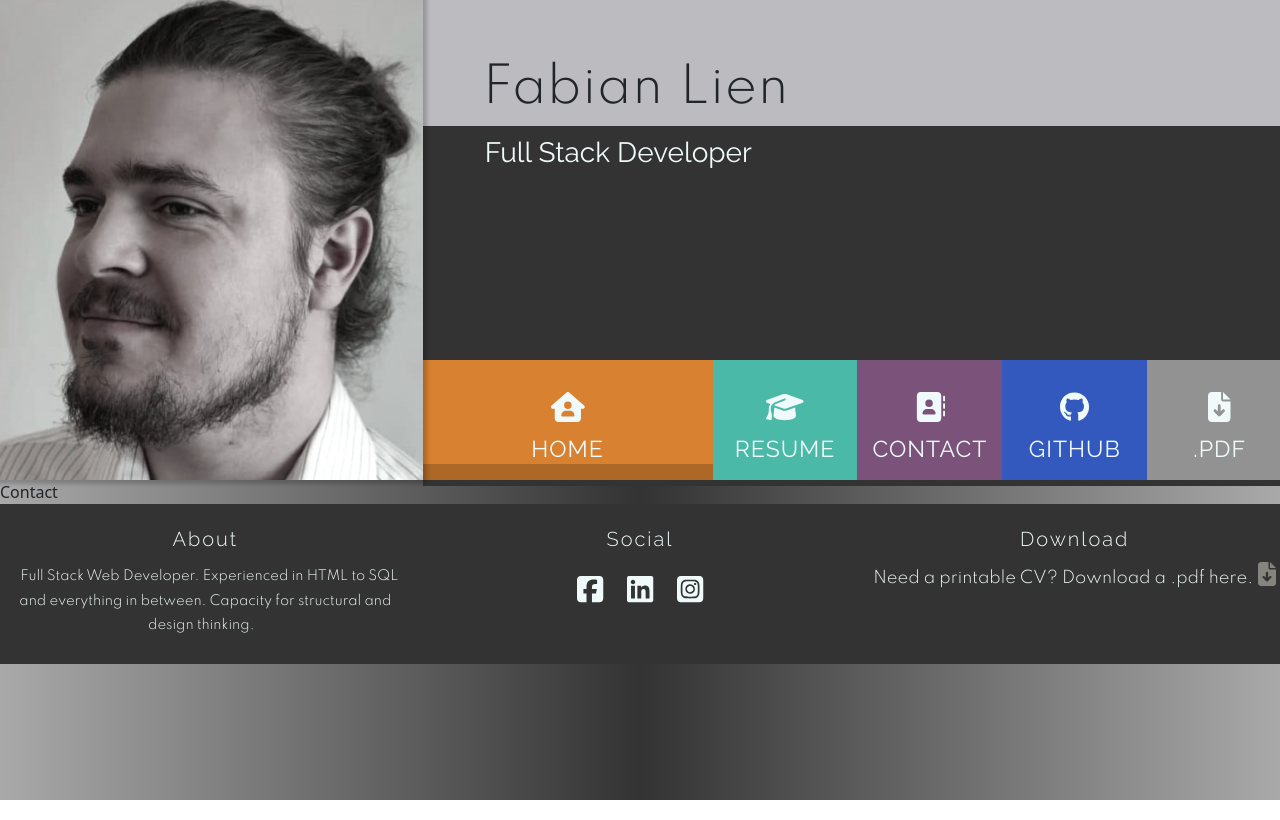
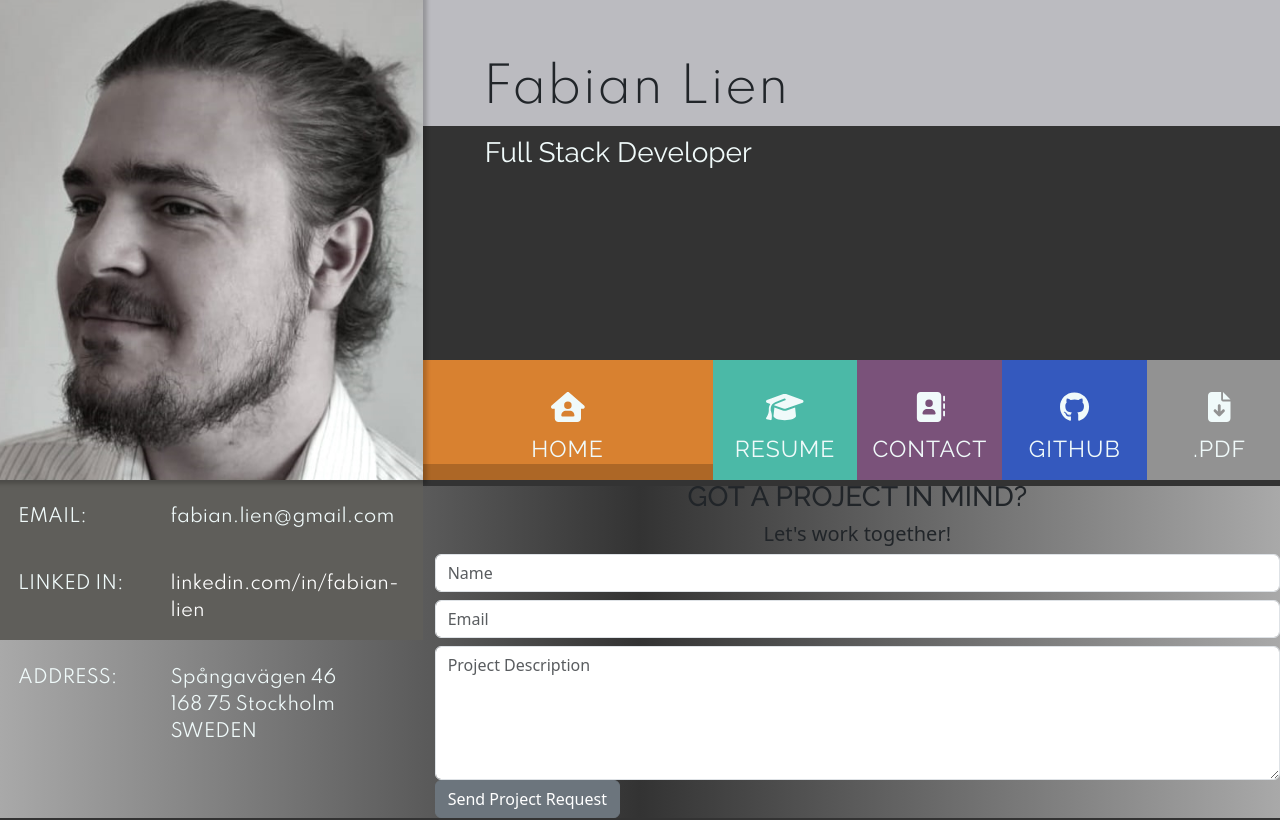
Before and after one commit to fabianlien/resume-REACT, a React (Create React App) app in the folder resume/: page /contact in a window 1280 px wide. Shown: the top 820 px of the page. Built offline with nearby package versions, Linux system fonts and the light colour scheme.

Commit message:
add content to contact page and style contact info

```diff
--- /dev/null
+++ b/resume/src/components/InfoItem.js
@@ -0,0 +1,17 @@
+import React from 'react'
+import styles from '../styles/InfoItem.module.css'
+
+const InfoItem = ({k, val, extraClass}) => {
+  return (
+    <div className={styles.personalInfoItem}>
+      <div className={extraClass? (`${styles[extraClass]} ${styles.key}`):styles.key}>
+        <span>{`${k}:`}</span>
+      </div>
+      <div className={extraClass? (`${styles[extraClass]} ${styles.value}`):styles.value}>
+        <span>{val}</span>
+      </div>
+    </div>
+  )
+}
+
+export default InfoItem
--- /dev/null
+++ b/resume/src/components/contact/InfoContact.js
@@ -0,0 +1,22 @@
+import React from 'react';
+import styles from '../../styles/InfoItem.module.css';
+import InfoItem from '../InfoItem';
+
+const InfoContact = () => {
+    return (
+        <div className={`${styles.sectionColumn} ${styles.personalInfo} col-md-4 p-5 p-md-2`}>
+            <div className="row">
+                <div className="col-12">
+                    <h3 id={styles.personalInfoHeading}>Contact info</h3>
+                </div>
+                <InfoItem extraClass="contactInfo" k="phone" val="+46 73 094 23 23"/>
+                <InfoItem extraClass="contactInfo" k="email" val="fabian.lien@gmail.com"/>
+                <InfoItem extraClass="contactInfo" k="linked in" val={<a href="https://www.linkedin.com/in/fabian-lien/" target="_blank"
+                            rel="noreferrer">linkedin.com/in/fabian-lien</a>}/>
+                <InfoItem extraClass="contactInfo" k="Address" val={<>Spångavägen 46<br /> 168 75 Stockholm SWEDEN</>}/>
+            </div>
+        </div>
+    )
+}
+
+export default InfoContact
--- a/resume/src/components/home/PersonalInfo.js
+++ b/resume/src/components/home/InfoPersonal.js
@@ -1,9 +1,9 @@
 import React from 'react'
-import styles from '../../styles/PersonalInfo.module.css'
-import PersonalInfoItem from './PersonalInfoItem'
+import styles from '../../styles/InfoItem.module.css'
+import InfoItem from '../InfoItem'
 import useWindowDimensions from '../../hooks/useWindowDimensions'
 
-const PersonalInfo = () => {
+const InfoPersonal = () => {
     const { width } = useWindowDimensions();
 
     const skillsList = <ul>
@@ -30,13 +30,13 @@ const PersonalInfo = () => {
                 <div className="col-12">
                     <h3 id={styles.personalInfoHeading}>Personal info</h3>
                 </div>
-                <PersonalInfoItem k="Name" val="Fabian Lien" />
-                <PersonalInfoItem k="Date of birth" val="1994 - 06 - 13" />
-                <PersonalInfoItem k={(width < 960) & (width > 767) ? ("Nation- ality"): ("Nationality") } val="Swedish" />
-                <PersonalInfoItem k="Skills" val={skillsList} />
+                <InfoItem k="Name" val="Fabian Lien" />
+                <InfoItem k="Date of birth" val="1994 - 06 - 13" />
+                <InfoItem k={(width < 960) & (width > 767) ? ("Nation- ality"): ("Nationality") } val="Swedish" />
+                <InfoItem k="Skills" val={skillsList} />
             </div>
         </div>
     )
 }
 
-export default PersonalInfo
+export default InfoPersonal
--- a/resume/src/components/home/PersonalInfoItem.js
+++ /dev/null
@@ -1,17 +0,0 @@
-import React from 'react'
-import styles from '../../styles/PersonalInfo.module.css'
-
-const PersonalInfoItem = ({k, val}) => {
-  return (
-    <div className={styles.personalInfoItem}>
-      <div className={styles.key}>
-        <span>{`${k}:`}</span>
-      </div>
-      <div className={styles.value}>
-        <span>{val}</span>
-      </div>
-    </div>
-  )
-}
-
-export default PersonalInfoItem
--- a/resume/src/pages/Contact.js
+++ b/resume/src/pages/Contact.js
@@ -1,8 +1,31 @@
-import React from 'react'
+import React from 'react';
+import InfoContact from '../components/contact/InfoContact';
 
 const Contact = () => {
   return (
-    <div>Contact</div>
+      <div className="row">
+        <InfoContact/>
+        <div className="col-md-8 section-column main-content-box-color contact-color contact-column">
+          <div className="col">
+            <h3 className="text-center">Got a project in mind?</h3>
+            <h5 className="text-center">Let's work together!</h5>
+            <div className="center-form">
+              <div className="alert alert-secondary alert-dismissible fade show text-center d-none"
+                role="alert" id="request-success"></div>
+              <form onsubmit="return sendMail(this);">
+                <input type="text" name="name" className="form-control mb-2" id="fullname"
+                  placeholder="Name" required />
+                <input type="email" name="emailaddress" className="form-control mb-2" id="emailaddress"
+                  placeholder="Email" required />
+                <textarea rows="5" name="projectsummary" className="form-control" id="projectsummary"
+                  placeholder="Project Description" required></textarea>
+                <button type="submit" className="btn btn-secondary center-block">Send Project
+                  Request</button>
+              </form>
+            </div>
+          </div>
+        </div>
+      </div>
   )
 }
 
--- a/resume/src/pages/Home.js
+++ b/resume/src/pages/Home.js
@@ -1,5 +1,5 @@
 import React from 'react'
-import PersonalInfo from '../components/home/PersonalInfo'
+import InfoPersonal from '../components/home/InfoPersonal'
 import About from '../components/home/About'
 import useWindowDimensions from '../hooks/useWindowDimensions'
 
@@ -10,13 +10,13 @@ const Home = () => {
     <div className="row">
       {(width > 767) ? (
         <>
-          <PersonalInfo/>
+          <InfoPersonal/>
           <About />
         </>
       ) : (
         <>
           <About />
-          <PersonalInfo />
+          <InfoPersonal />
         </>
       )}
 
--- a/resume/src/styles/Contact.module.css
+++ b/resume/src/styles/Contact.module.css
@@ -0,0 +1,135 @@
+.sectionColumn {
+    display: table-cell;
+    padding: 0 30px 30px;
+    float: none;
+}
+
+.personalInfoItem {
+    margin-bottom: 20px;
+    display: block;
+    clear: both;
+    width: 100%;
+    font-size: large;
+    font-family: 'Spartan', sans-serif;
+}
+
+.personalInfoItem .key,
+.personalInfoItem .value {
+    padding-left: 10px;
+    display: inline-block;
+    margin-top: 0;
+    margin-left: 6px;
+}
+
+.personalInfoItem .key {
+    width: 48%;
+    text-transform: uppercase;
+}
+
+.personalInfoItem .value {
+    vertical-align: top;
+    width: 47%;
+}
+
+.personalInfoItem .value ul {
+    margin-left: -90px;
+    color: #a9a9a9;
+}
+
+.personalInfoColor {
+    background-color: rgb(95, 94, 90);
+    color: rgb(240, 250, 250);
+}
+
+div .contactInfo .key {
+    width: 30%;
+    text-transform: uppercase;
+}
+
+div .contactInfo .value {
+    width: 60%;
+}
+
+.contactColor {
+    background-color: rgb(122, 82, 122)
+}
+
+.contactColor h3 {
+    margin-top: 90px;
+    margin-bottom: 10px;
+}
+
+.contactColor h5 {
+    margin-top: 0;
+    margin-bottom: 20px;
+    font-family: 'Spartan', sans-serif;
+}
+
+.center-form {
+    padding-top: 10px;
+    margin: 0 auto;
+    max-width: 85%;
+}
+
+.btn {
+    margin-top: 10px;
+    margin-bottom: 30px;
+    background-color: rgb(51, 51, 51);
+    border: none;
+}
+
+div #map {
+    min-height: 400px;
+}
+
+.map {
+    padding: 0;
+}
+
+#request-success h5 {
+    margin-bottom: 0;
+}
+
+#linkedinanchor * {
+    text-decoration: none;
+    color: white;
+    transition: all 0.35s ease-in-out;
+    -moz-transition: all 0.35s ease-in-out;
+    -webkit-transition: all 0.35s ease-in-out;
+    -o-transition: all 0.35s ease-in-out;
+}
+
+#linkedinanchor *:hover {
+    color: rgb(216, 129, 48);
+}
+
+@media screen and (min-width: 768px) and (max-width: 1100px) {
+    .personalInfoItem .key {
+        width: 100%;
+        text-transform: uppercase;
+    }
+
+    .personalInfoItem .value {
+        min-width: 220px;
+        margin-top: -10px;
+    }
+
+    .personalInfoItem .value ul {
+        margin-left: -6px;
+    }
+
+    .personalInfoItem .value li {
+        width: 200px;
+    }
+
+}
+
+@media screen and (min-width: 768px) {
+    .sectionColumn {
+        min-height: 55vh;
+    }
+
+    div .contactColumn {
+        min-height: unset;
+    }
+}
--- a/resume/src/styles/PersonalInfo.module.css
+++ b/resume/src/styles/InfoItem.module.css
@@ -44,6 +44,28 @@
     width: 47%;
 }
 
+.personalInfoItem .contactInfo.key {
+    width: 35%;
+}
+
+.personalInfoItem .contactInfo.value {
+    width: 60%;
+    overflow-wrap: break-word;
+}
+
+.personalInfoItem .value a {
+    text-decoration: none;
+    color: white;
+    transition: all 0.35s ease-in-out;
+    -moz-transition: all 0.35s ease-in-out;
+    -webkit-transition: all 0.35s ease-in-out;
+    -o-transition: all 0.35s ease-in-out;
+}
+
+.personalInfoItem .value a:hover {
+    color: rgb(216, 129, 48);
+}
+
 .personalInfoItem .value ul {
     margin-left: -90px;
     color: #a9a9a9;
@@ -71,6 +93,11 @@ p {
         padding-top: 30px;
         margin-left: -120px;
     }
+
+    .personalInfoItem:last-of-type .contactInfo.value {
+        width: 100%;
+        display: block;
+    }
 }
 
 @media screen and (min-width: 1200px) {
```
